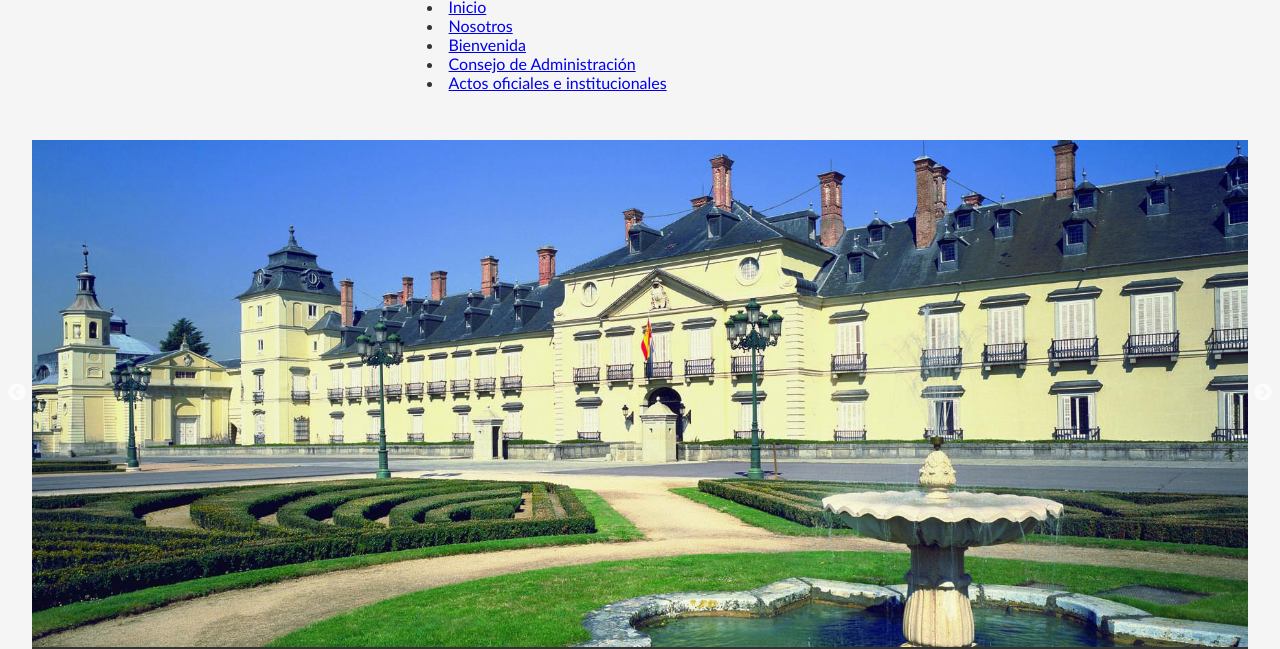
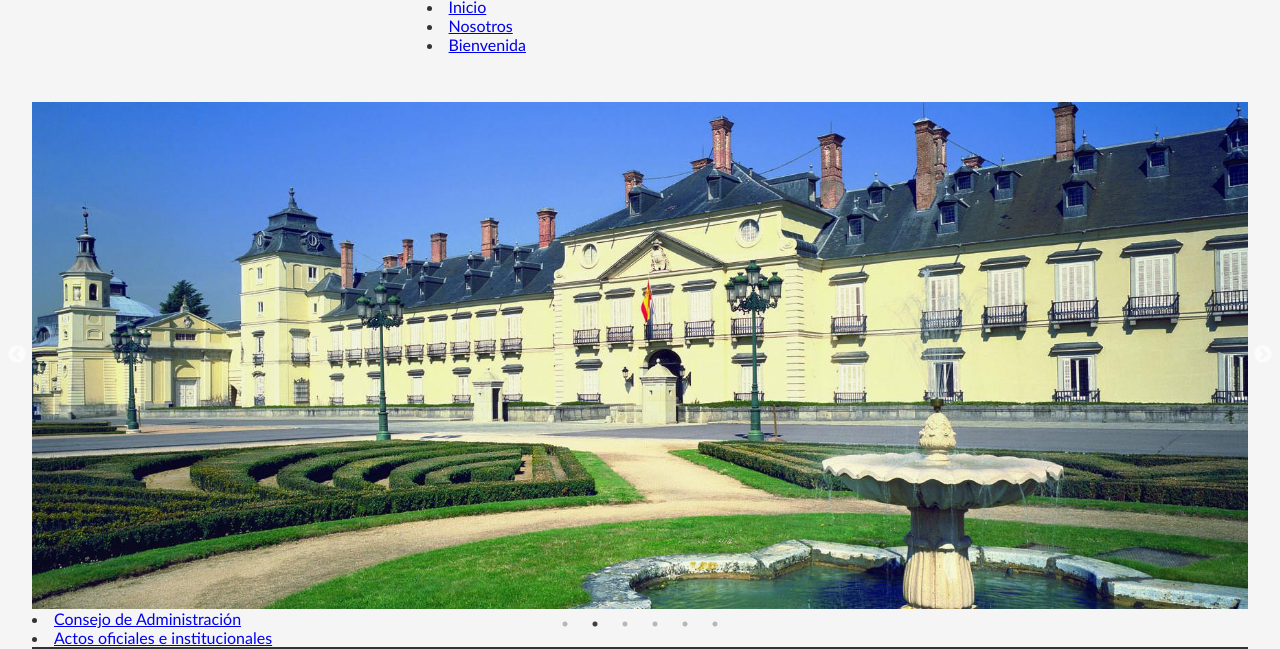
Before and after one commit to acuati/institucionpatrimonionacional, a Gatsby site: page / in a window 1280 px wide. Shown: the part 306-955 px from the top of the page. Built offline with nearby package versions, Linux system fonts and the light colour scheme; Gatsby itself is replaced by a stand-in of ours.

Commit message:
actualizo cambios

```diff
--- a/src/components/header.js
+++ b/src/components/header.js
@@ -21,8 +21,7 @@ const Header = ({ siteTitle }) => (
 
     <li><Link to="/nosotros">Nosotros</Link></li>
     <li><Link to="/bienvenida">Bienvenida</Link></li>
-        <li><Link to="/consejo">Consejo de Administración</Link></li>
-        <li><Link to="/actos">Actos oficiales e institucionales</Link></li>
+
 
     </p>
 
--- a/src/components/layout.js
+++ b/src/components/layout.js
@@ -6,6 +6,7 @@
  */
 
 import * as React from "react"
+import { Link } from "gatsby";
 import { useStaticQuery, graphql } from "gatsby"
 
 import Header from "./header"
@@ -33,10 +34,13 @@ const Layout = ({ children }) => {
         <main>
           {children}
           </main>
+          <li><Link to="/consejo">Consejo de Administración</Link></li>
+    <li><Link to="/actos">Actos oficiales e institucionales</Link></li>
 
           <Navbar />
 
     <Footer></Footer>
+
     </div>
 
     </>
```
